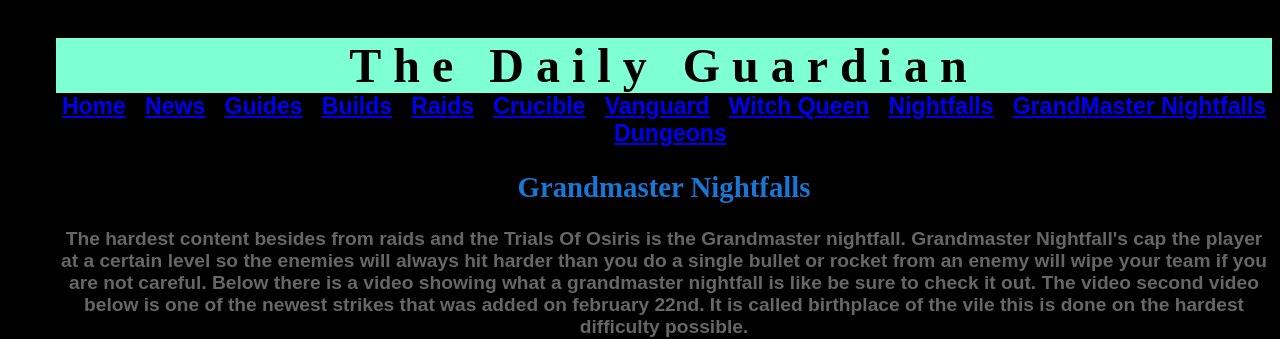
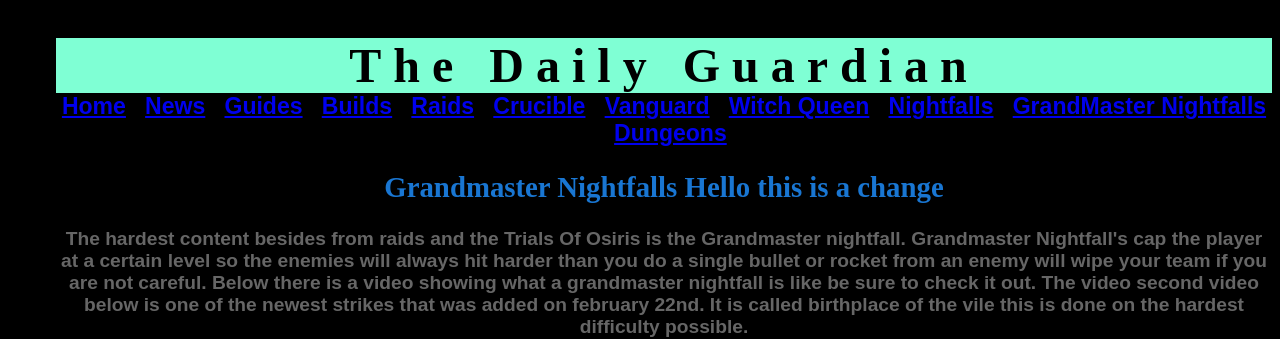
Before and after one commit to AustynZenner/project-1, a plain HTML site: page The daily Guardian/The daily Guardian/Grandmaster_Nightfalls.html in a window 1280 px wide. Shown: the top 339 px of the page. Drawn offline with Linux system fonts and the light colour scheme.

Commit message:
my first git change

```diff
--- a/The daily Guardian/The daily Guardian/Grandmaster_Nightfalls.html
+++ b/The daily Guardian/The daily Guardian/Grandmaster_Nightfalls.html
@@ -40,7 +40,7 @@
 
     </ul>
     <body>
-    <h2>Grandmaster Nightfalls </h2>
+    <h2>Grandmaster Nightfalls Hello this is a change</h2>
     <p>
         The hardest content besides from raids and the Trials Of Osiris is the Grandmaster nightfall. Grandmaster
         Nightfall's cap the player at a certain level so the enemies will always hit harder than you do a single bullet or
```
